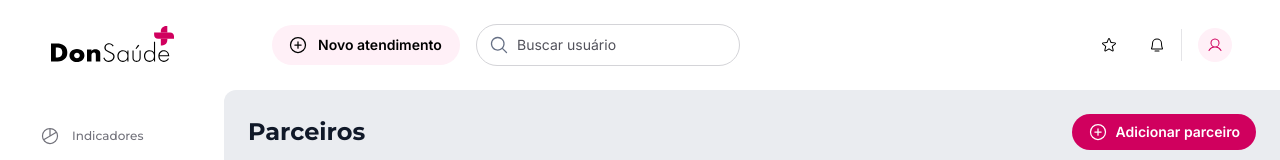
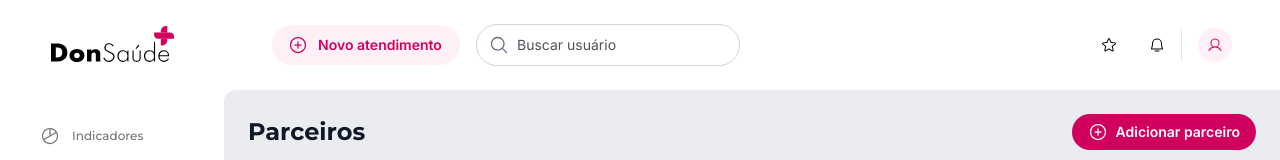
Before and after one commit to MateusJSouza/teste-donSaude, a React (Vite) app in the folder front/: page / in a window 1280 px wide. Shown: the top 160 px of the page. Built offline with nearby package versions, Linux system fonts and the light colour scheme.

Commit message:
style: :lipstick: changing the button text color variable

```diff
--- a/front/src/app/view/components/Button.tsx
+++ b/front/src/app/view/components/Button.tsx
@@ -9,7 +9,7 @@ const button = tv({
   variants: {
     variant: {
       primary: 'bg-razzmatazz-700 text-white',
-      secondary: 'bg-primary-light text-primary border-transparent',
+      secondary: 'bg-primary-light text-razzmatazz-700 border-transparent',
       ghost:
         'bg-transparent text-secondary hover:bg-zinc-800/20 transition-colors',
     },
```
